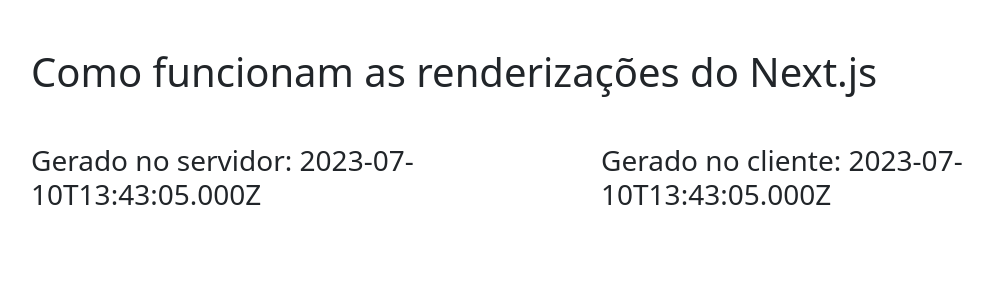
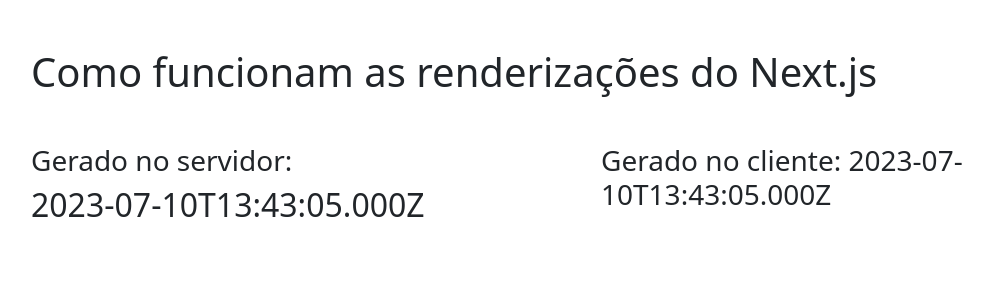
Before and after one commit to DaviHerminio/blackjs, a Next.js app: page /dynamic in a window 1280 px wide. Shown: the top 300 px of the page, without its empty margins (51-1044 px from the left). Built offline with nearby package versions, Linux system fonts and the light colour scheme; no server answers.

Commit message:
rende servidor2TESTEeeee

```diff
--- a/src/pages/dynamic.tsx
+++ b/src/pages/dynamic.tsx
@@ -43,8 +43,9 @@
       <Row>
         <Col>
           <h3>
-            Gerado no servidor: {props.serverSideData?.timestamp.toString()}
+            Gerado no servidor:
           </h3>
+          <h2>{props.serverSideData?.timestamp.toString()}</h2>
         </Col>
 
         <Col>
```
